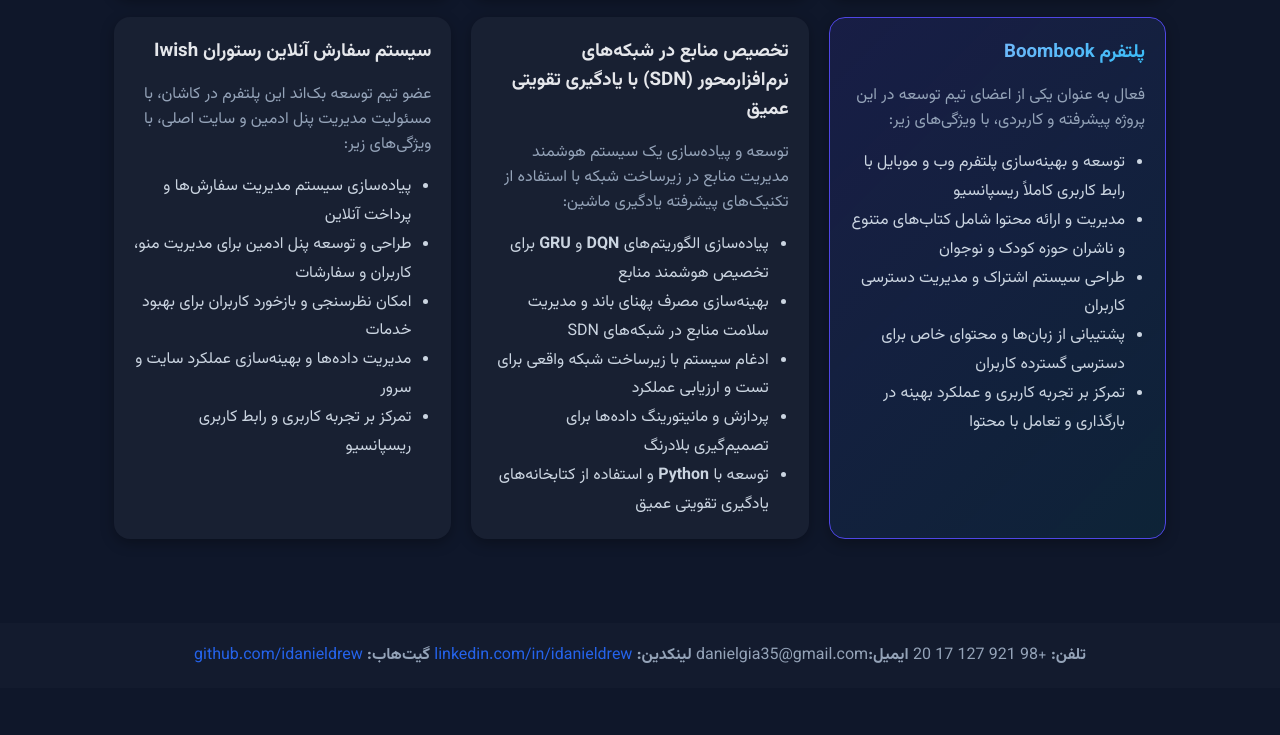
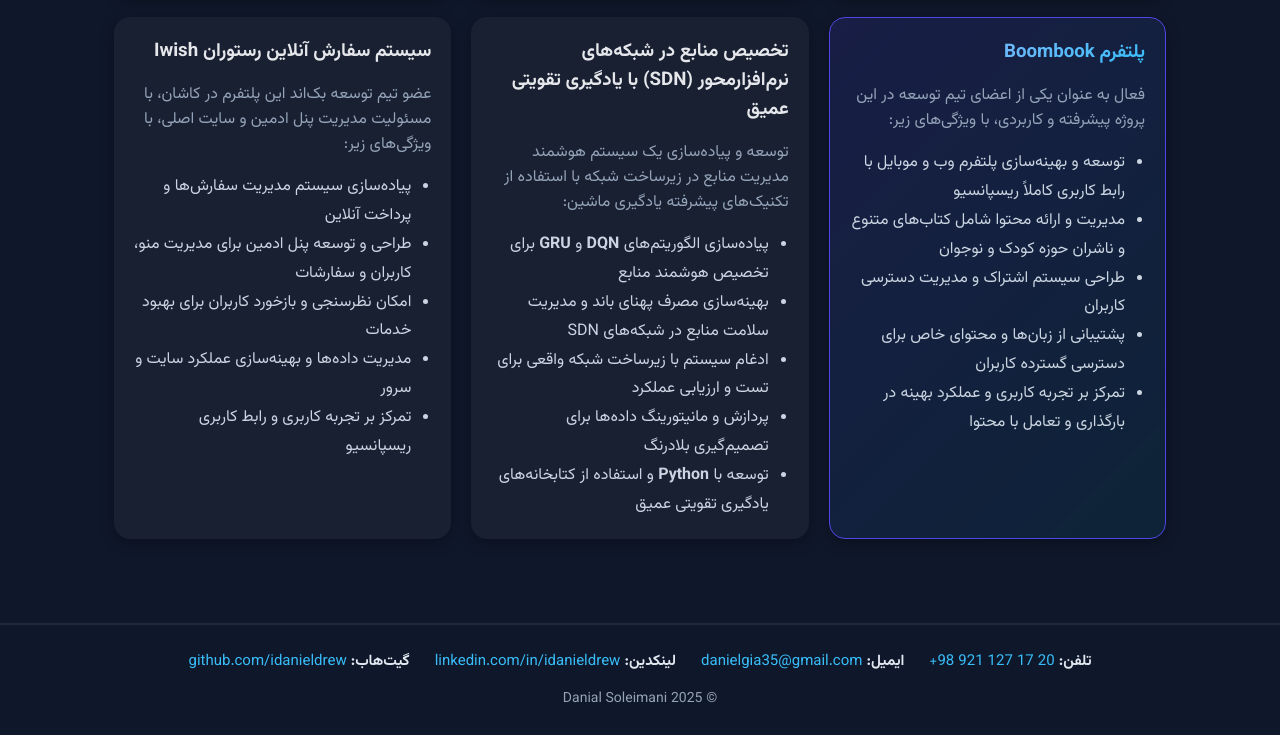
Before and after one commit to idanieldrew/idanieldrew.github.io, a plain HTML site: page index.html in a window 1280 px wide. Shown: the part 972-1707 px from the top of the page. Before the commit the page ends 1660 px from the top, so only its background shows below. Drawn offline with Linux system fonts and the light colour scheme; a web font is replaced by a local one.

Commit message:
Update index.html

```diff
--- a/index.html
+++ b/index.html
@@ -257,18 +257,58 @@
     }
 
     footer {
+  background: #0f172a;
+  color: #e2e8f0;
+  padding: 25px 15px;
   text-align: center;
-      padding: 20px;
-      color: var(--muted);
-      background: rgba(255, 255, 255, 0.02);
-      margin-top: 40px;
+  border-top: 2px solid #1e293b;
+  font-family: 'Vazirmatn', sans-serif;
 }
 
-    @media(max-width:800px) {
-      .hero {
-        grid-template-columns: 1fr
+.contact-container {
+  display: flex;
+  justify-content: center;
+  flex-wrap: wrap;
+  gap: 25px;              /* فاصله بین آیتم‌ها */
+  margin-bottom: 15px;
+}
+
+.contact-item {
+  white-space: nowrap;    /* جلوگیری از شکستن متن */
+  font-size: 15px;
+}
+
+.contact-item a {
+  color: #38bdf8;
+  text-decoration: none;
+  transition: color 0.3s;
+}
+.contact-item a:hover {
+  color: #0ea5e9;
+  text-decoration: underline;
+}
+
+/* نمایش شماره چپ به راست */
+.ltr {
+  direction: ltr;
+  unicode-bidi: bidi-override;
+  display: inline-block;
+}
+
+.copy {
+  font-size: 14px;
+  color: #94a3b8;
+}
+
+/* در موبایل آیتم‌ها ستونی می‌شوند */
+@media (max-width: 600px) {
+  .contact-container {
+    flex-direction: column;
+    align-items: center;
+    gap: 10px;
   }
 }
+
   </style>
 </head>
 
@@ -418,13 +458,27 @@
   </section>
 
 <footer id="contact">
-    <!-- اطلاعات تماس -->
-    <span><strong>تلفن:</strong> +98 921 127 17 20</span>
-    <span><strong>ایمیل:</strong>danielgia35@gmail.com</span>
-    <span><strong>لینکدین:</strong> <a href="https://www.linkedin.com/in/idanieldrew/" target="_blank"
-        style="color:#2563eb; text-decoration:none;">linkedin.com/in/idanieldrew</a></span>
-    <span><strong>گیت‌هاب:</strong> <a href="https://github.com/idanieldrew" target="_blank"
-        style="color:#2563eb; text-decoration:none;">github.com/idanieldrew</a></span>
+  <div class="contact-container">
+    <div class="contact-item">
+      <strong>تلفن:</strong>
+      <a href="tel:+989211271720" class="ltr">+98&nbsp;921&nbsp;127&nbsp;17&nbsp;20</a>
+    </div>
+    <div class="contact-item">
+      <strong>ایمیل:</strong>
+      <a href="mailto:danielgia35@gmail.com">danielgia35@gmail.com</a>
+    </div>
+    <div class="contact-item">
+      <strong>لینکدین:</strong>
+      <a href="https://www.linkedin.com/in/idanieldrew/" target="_blank">linkedin.com/in/idanieldrew</a>
+    </div>
+    <div class="contact-item">
+      <strong>گیت‌هاب:</strong>
+      <a href="https://github.com/idanieldrew" target="_blank">github.com/idanieldrew</a>
+    </div>
+  </div>
+  <div class="copy">
+    © <span id="year"></span> Danial Soleimani
+  </div>
 </footer>
 
 <script>
@@ -433,6 +487,8 @@
 
 
 
+
+
 </body>
 
 </html>
```
Lines whose indentation alone changed are shown as unchanged.
